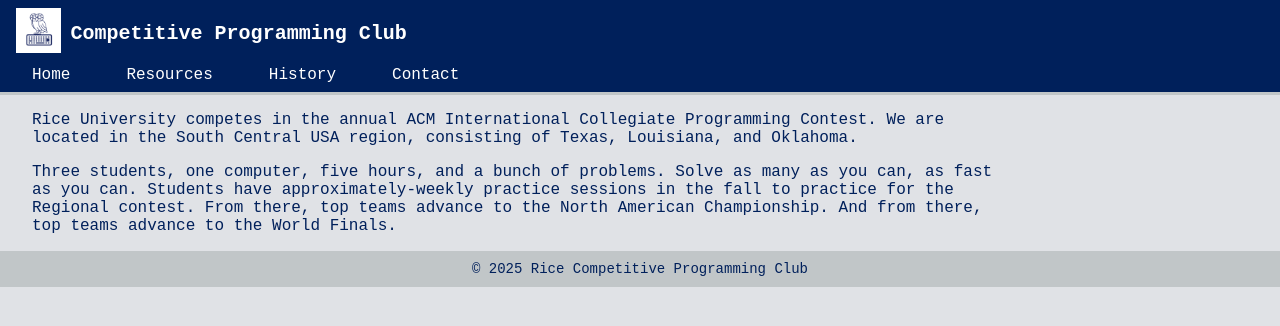
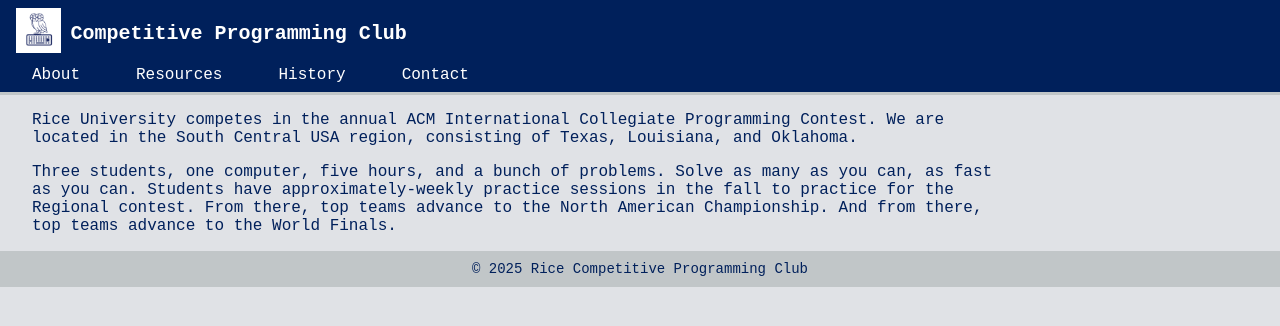
Before and after one commit to Rice-CP-Club/website, a Jekyll site: the page built from index.html, in a window 1280 px wide. Shown: the top 326 px of the page. Built offline with Jekyll 4.4.1, drawn with Linux system fonts in a browser that asks for light colours.

Commit message:
fix favicon problems

```diff
--- a/_includes/header.html
+++ b/_includes/header.html
@@ -12,7 +12,7 @@
 
   <nav class="website-nav">
     <ul>
-      <li><a href="{{ '/' | relative_url }}">Home</a></li>
+      <li><a href="{{ '/' | relative_url }}">About</a></li>
       <li><a href="{{ '/resources/' | relative_url }}">Resources</a></li>
       <li><a href="{{ '/history/' | relative_url }}">History</a></li>
       <li><a href="{{ '/contact/' | relative_url }}">Contact</a></li>
--- a/index.html
+++ b/index.html
@@ -1,14 +1,10 @@
 ---
 layout: default
-title: Home
+title: About
 ---
 
 <head>
-  <link
-    rel="icon"
-    href="/assets/ICPCLogo.ico | relative_url"
-    type="image/x-icon"
-  />
+  <link rel="icon" href="/favicon.ico | relative_url" type="image/x-icon" />
 </head>
 
 <p class="descr">
```
Also changed, not shown: favicon.ico (renamed from assets/ICPCLogo.ico).
